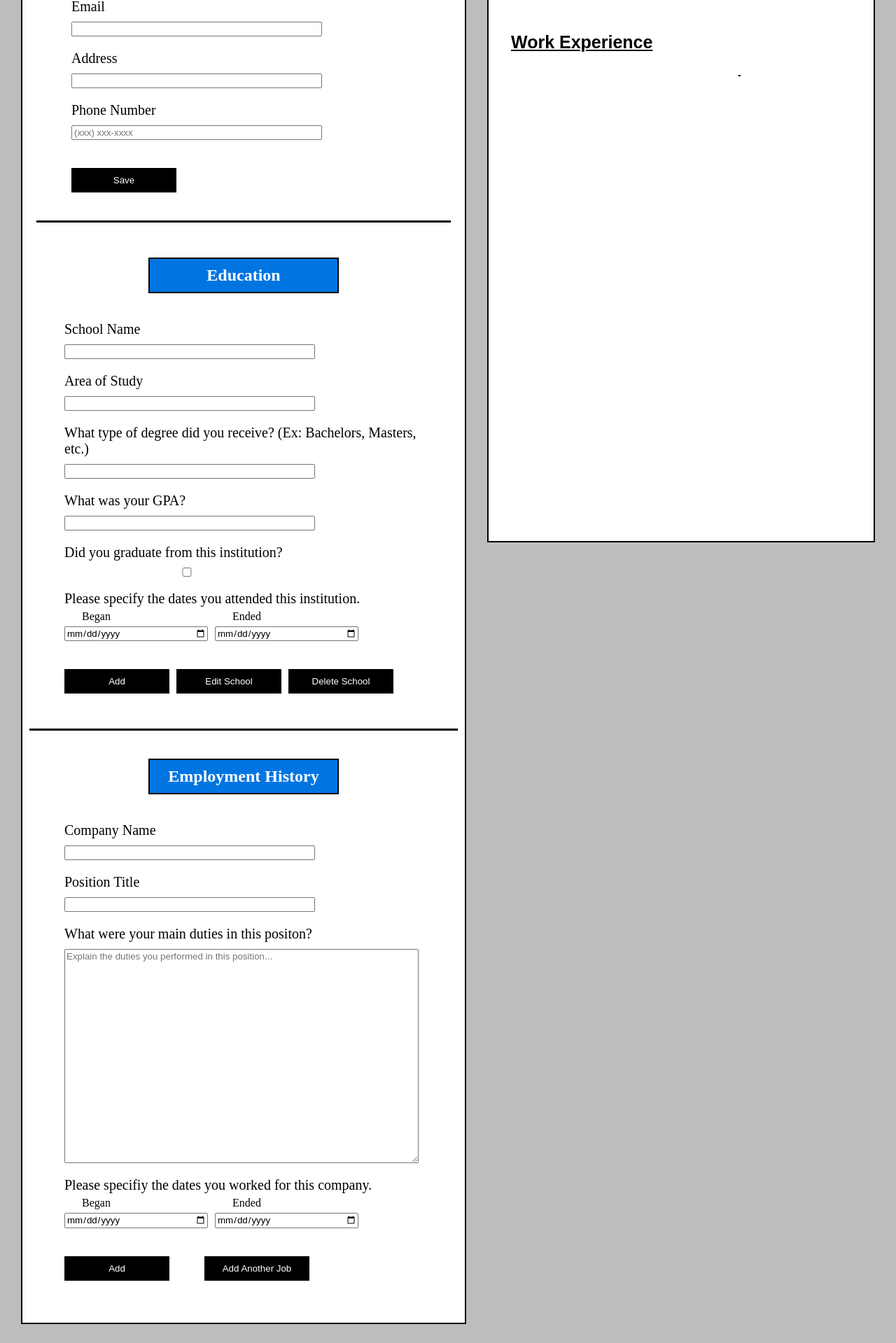
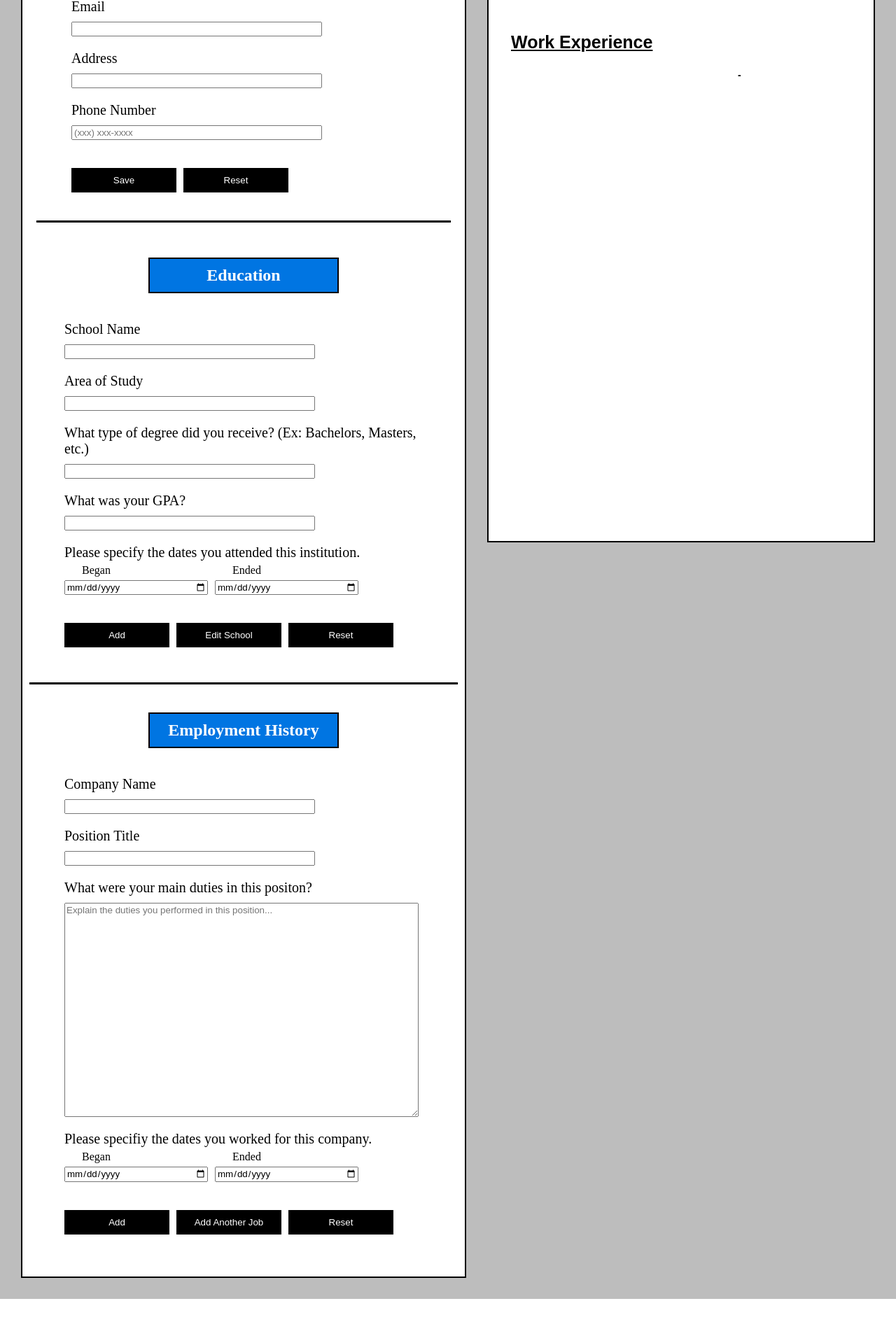
Before and after one commit to amherro/CV-React-App, a React (Create React App) app: page / in a window 1280 px wide. Shown: the part 376-2295 px from the top of the page at 70% size. After the commit the page ends 2232 px from the top, so only its background shows below. Built offline with nearby package versions, Linux system fonts and the light colour scheme.

Commit message:
Adding reset buttons to each section and styling

```diff
--- a/src/App.js
+++ b/src/App.js
@@ -29,6 +29,7 @@ export default class App extends Component {
       schools: this.state.schools.concat(school)
     })
   }
+
   addNewEmployer = (employer) => {
     this.setState({
       employers: this.state.employers.concat(employer)
--- a/src/components/Demographics/Demographics.js
+++ b/src/components/Demographics/Demographics.js
@@ -72,6 +72,17 @@ export default class Demographics extends Component {
             }
         })
     }
+    resetDemographicsField = (e) => {
+        e.preventDefault();
+        this.setState({
+            info: {
+                name: '',
+                email: '',
+                address: '',
+                phone: '',
+            },
+        })
+    }
     render() {
         const { people } = this.state;
         const { name, email, address, phone } = this.state.info;
@@ -96,6 +107,7 @@ export default class Demographics extends Component {
                         addPhone={this.addPhone}
                     />
                     <button className='demographics-btn' type='submit'>Save</button>
+                    <button className='demographics-btn' onClick={this.resetDemographicsField}>Reset</button>
                 </form>
             </div>
 
--- a/src/components/Education/Degree/DatesAttended.js
+++ b/src/components/Education/Degree/DatesAttended.js
@@ -10,11 +10,11 @@ export default class DatesAttended extends Component {
                 <div className='calendar-section'>
                     <div className='began-calendar'>
                         <p className='calendar-label'>Began</p>
-                        <input className='calendar' type='date' value={datesAttended} onChange={addStartDate}></input>
+                        <input className='calendar' type='date' value={datesAttended.start} onChange={addStartDate}></input>
                     </div>
                     <div className='ended-calendar'>
                         <p className='calendar-label'>Ended</p>
-                        <input className='calendar' type='date' value={datesAttended} onChange={addGradDate}></input>
+                        <input className='calendar' type='date' value={datesAttended.end} onChange={addGradDate}></input>
                     </div>
                 </div>
             </div>
--- a/src/components/Education/Degree/Degree.js
+++ b/src/components/Education/Degree/Degree.js
@@ -4,7 +4,6 @@ import AreaOfStudy from './AreaOfStudy'
 import DatesAttended from './DatesAttended'
 import DegreeType from './DegreeType'
 import GPA from './GPA'
-import Graduate from './Graduate'
 import School from './School'
 
 export default class Degree extends Component {
@@ -17,7 +16,6 @@ export default class Degree extends Component {
                 areaOfStudy: '',
                 degreeType: '',
                 gpa: '',
-                graduate: false,
                 datesAttended: {
                     start: '',
                     end: '',
@@ -31,7 +29,9 @@ export default class Degree extends Component {
         e.preventDefault();
         this.props.addNewEducation([this.state.education.school, this.state.education.areaOfStudy, this.state.education.degreeType, this.state.education.gpa, this.state.education.graduate, this.state.education.datesAttended.start, this.state.education.datesAttended.end]);
         this.setState({
-            degrees: this.state.degrees.concat(this.state.education),
+            degrees: this.state.degrees.concat(this.state.education).map((degree) => {
+                return degree
+            }),
             education: {
                 school: '',
                 areaOfStudy: '',
@@ -97,23 +97,12 @@ export default class Degree extends Component {
                 areaOfStudy: this.state.education.areaOfStudy,
                 degreeType: this.state.education.degreeType,
                 gpa: e.target.value,
-                graduate: this.state.education.graduate,
                 datesAttended: {
                     start: this.state.education.datesAttended.start,
                     end: this.state.education.datesAttended.end,
                 }
            }
        })
-    }
-    toggleGraduation = () => {
-        this.setState(this.state.degrees.map((item) => {
-            if (item.graduate === false) {
-                item.graduate = true
-            } else if (item.graduate === true) {
-                item.graduate = false
-            }
-            return item
-        }))
     }
     addStartDate = (e) => {
         this.setState({
@@ -145,8 +134,23 @@ export default class Degree extends Component {
             }
         })
     }
+    resetEducationField = (e) => {
+        e.preventDefault();
+        this.setState({
+            education: {
+                school: '',
+                areaOfStudy: '',
+                degreeType: '',
+                gpa: '',
+                datesAttended: {
+                    start: '',
+                    end: '',
+                }
+            },
+        })
+    }
     render() {
-        const { school, areaOfStudy, degree, degreeType, gpa, graduate, datesAttended } = this.state.education;
+        const { school, areaOfStudy, degree, degreeType, gpa, datesAttended } = this.state.education;
         const { degrees } = this.state
         return (
             <div>
@@ -168,11 +172,6 @@ export default class Degree extends Component {
                         gpa={gpa}
                         addGPA={this.addGPA}
                     />
-                    {/* Fix graduation checkbox so it changes when you click before submitting the form. Also add styling */}
-                    <Graduate
-                        graduate={graduate}
-                        toggleGraduation={this.toggleGraduation}
-                    />
                     <DatesAttended
                         datesAttended={datesAttended}
                         addStartDate={this.addStartDate}
@@ -180,7 +179,7 @@ export default class Degree extends Component {
                     />
                     <button className='education-btns' type='submit'>Add</button>
                     <button className='education-btns'>Edit School</button>
-                    <button className='education-btns'>Delete School</button>
+                    <button className='education-btns' onClick={this.resetEducationField}>Reset</button>
                 </form>
             </div>
         )
--- a/src/components/Education/Degree/Graduate.js
+++ /dev/null
@@ -1,15 +0,0 @@
-import React, { Component } from 'react'
-import '../../../styles/Education/Graduate.css'
-
-export default class Graduate extends Component {
-    render() {
-        const { toggleGraduation } = this.props
-        return (
-            <div className='graduate-input-section'>
-                <label className='graduate-label'>Did you graduate from this institution?</label>
-                <input className='graduate-input' type='checkbox' name='Yes' onClick={toggleGraduation}></input>
-
-            </div>
-        )
-    }
-}
--- a/src/components/Employment/Job/Jobs.js
+++ b/src/components/Employment/Job/Jobs.js
@@ -102,6 +102,20 @@ export default class Jobs extends Component {
             }
         })
     }
+    resetEmploymentField = (e) => {
+        e.preventDefault();
+        this.setState({
+            job: {
+                company: '',
+                position: '',
+                duties: '',
+                length: {
+                    started: '',
+                    ended: '',
+                },
+            },
+        })
+    }
     render() {
         const { jobs, company, position, duties, length } = this.state.job;
         return (
@@ -126,6 +140,7 @@ export default class Jobs extends Component {
                     />
                     <button className='employment-btns' type='submit'>Add</button>
                     <button className='employment-btns'>Add Another Job</button>
+                    <button className='employment-btns' onClick={this.resetEmploymentField}>Reset</button>
                 </form>
             </div>
         )
--- a/src/styles/Demographics/Demographics.css
+++ b/src/styles/Demographics/Demographics.css
@@ -17,6 +17,7 @@
 .demographics-btn {
     width: 150px;
     margin-top: 20px;
+    margin-right: 10px;
     color: rgb(255, 255, 255);
     background-color: rgb(0, 0, 0);
     border: none;
--- a/src/styles/Employment/Employment.css
+++ b/src/styles/Employment/Employment.css
@@ -16,7 +16,7 @@
 .employment-btns {
     width: 150px;
     margin-top: 20px;
-    margin-right: 50px;
+    margin-right: 10px;
     color: rgb(255, 255, 255);
     background-color: rgb(0, 0, 0);
     border: none;
```
